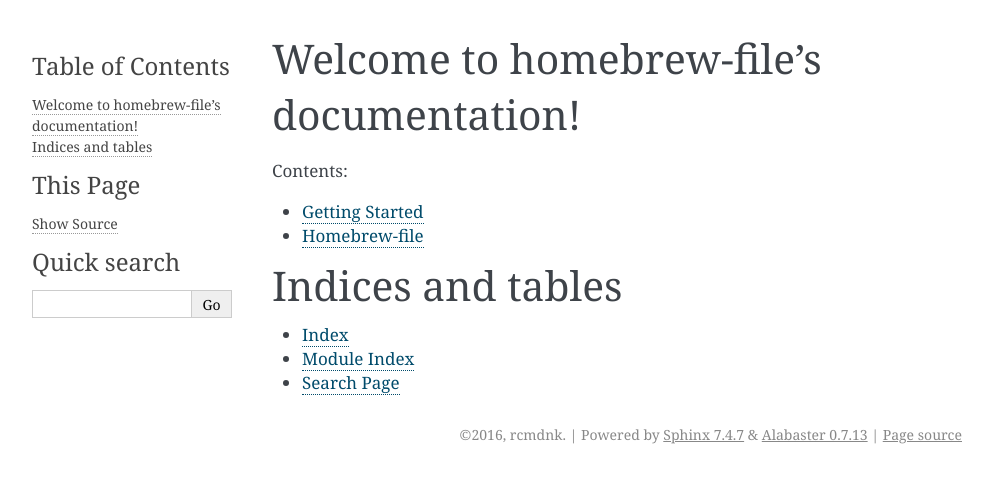
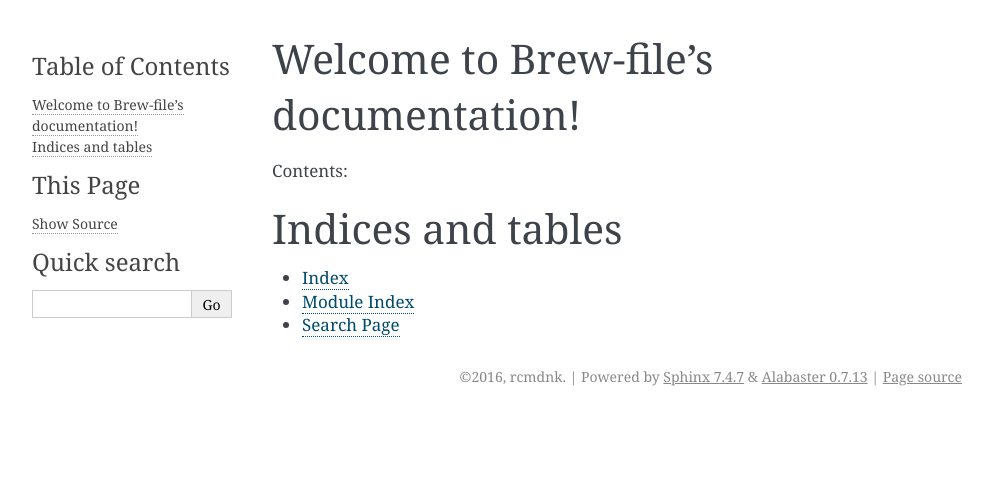
Before and after one commit to rcmdnk/homebrew-file, a Sphinx documentation site: the page built from docs/index.rst, in a window 1280 px wide. Shown: the top 483 px of the page, without its empty margins (148-1141 px from the left). Built offline with Sphinx 7.4.7, drawn with Linux system fonts in a browser that asks for light colours.

Commit message:
readthedoc test

```diff
--- a/docs/conf.py
+++ b/docs/conf.py
@@ -1,7 +1,7 @@
 # -*- coding: utf-8 -*-
 #
-# homebrew-file documentation build configuration file, created by
-# sphinx-quickstart on Fri Apr 29 05:37:28 2016.
+# Brew-file documentation build configuration file, created by
+# sphinx-quickstart on Sat Apr 30 05:59:29 2016.
 #
 # This file is execfile()d with the current directory set to its
 # containing dir.
@@ -19,7 +19,6 @@
 # add these directories to sys.path here. If the directory is relative to the
 # documentation root, use os.path.abspath to make it absolute, like shown here.
 #sys.path.insert(0, os.path.abspath('.'))
-sys.path.insert(0, os.path.abspath('../bin'))
 
 # -- General configuration ------------------------------------------------
 
@@ -29,7 +28,9 @@
 # Add any Sphinx extension module names here, as strings. They can be
 # extensions coming with Sphinx (named 'sphinx.ext.*') or your custom
 # ones.
-extensions = ['sphinx.ext.autodoc']
+extensions = [
+    'sphinx.ext.autodoc',
+]
 
 # Add any paths that contain templates here, relative to this directory.
 templates_path = ['_templates']
@@ -46,7 +47,7 @@
 master_doc = 'index'
 
 # General information about the project.
-project = u'homebrew-file'
+project = u'Brew-file'
 copyright = u'2016, rcmdnk'
 author = u'rcmdnk'
 
@@ -121,7 +122,7 @@
 
 # The name for this set of Sphinx documents.
 # "<project> v<release> documentation" by default.
-#html_title = u'homebrew-file v3.11.1'
+#html_title = u'Brew-file v3.11.1'
 
 # A shorter title for the navigation bar.  Default is the same as html_title.
 #html_short_title = None
@@ -203,7 +204,7 @@
 #html_search_scorer = 'scorer.js'
 
 # Output file base name for HTML help builder.
-htmlhelp_basename = 'homebrew-filedoc'
+htmlhelp_basename = 'Brew-filedoc'
 
 # -- Options for LaTeX output ---------------------------------------------
 
@@ -225,7 +226,7 @@
 # (source start file, target name, title,
 #  author, documentclass [howto, manual, or own class]).
 latex_documents = [
-    (master_doc, 'homebrew-file.tex', u'homebrew-file Documentation',
+    (master_doc, 'Brew-file.tex', u'Brew-file Documentation',
      u'rcmdnk', 'manual'),
 ]
 
@@ -255,7 +256,7 @@
 # One entry per manual page. List of tuples
 # (source start file, name, description, authors, manual section).
 man_pages = [
-    (master_doc, 'homebrew-file', u'homebrew-file Documentation',
+    (master_doc, 'brew-file', u'Brew-file Documentation',
      [author], 1)
 ]
 
@@ -269,8 +270,8 @@
 # (source start file, target name, title, author,
 #  dir menu entry, description, category)
 texinfo_documents = [
-    (master_doc, 'homebrew-file', u'homebrew-file Documentation',
-     author, 'homebrew-file', 'One line description of project.',
+    (master_doc, 'Brew-file', u'Brew-file Documentation',
+     author, 'Brew-file', 'One line description of project.',
      'Miscellaneous'),
 ]
 
--- a/docs/getting_started.rst
+++ /dev/null
@@ -1,2 +0,0 @@
-Getting Started
-===============
--- a/docs/homebrew-file.rst
+++ /dev/null
@@ -1,5 +0,0 @@
-Homebrew-file
-=============
-
-.. automodule::homebrew-file::
-   :members:
--- a/docs/index.rst
+++ b/docs/index.rst
@@ -1,18 +1,16 @@
-.. homebrew-file documentation master file, created by
-   sphinx-quickstart on Fri Apr 29 05:37:28 2016.
+.. Brew-file documentation master file, created by
+   sphinx-quickstart on Sat Apr 30 05:59:29 2016.
    You can adapt this file completely to your liking, but it should at least
    contain the root `toctree` directive.
 
-Welcome to homebrew-file's documentation!
-=========================================
+Welcome to Brew-file's documentation!
+=====================================
 
 Contents:
 
 .. toctree::
    :maxdepth: 2
 
-   getting_started
-   homebrew-file
 
 
 Indices and tables
```
Also changed, not shown: README.md (+1 -0 lines), 2 other files.
